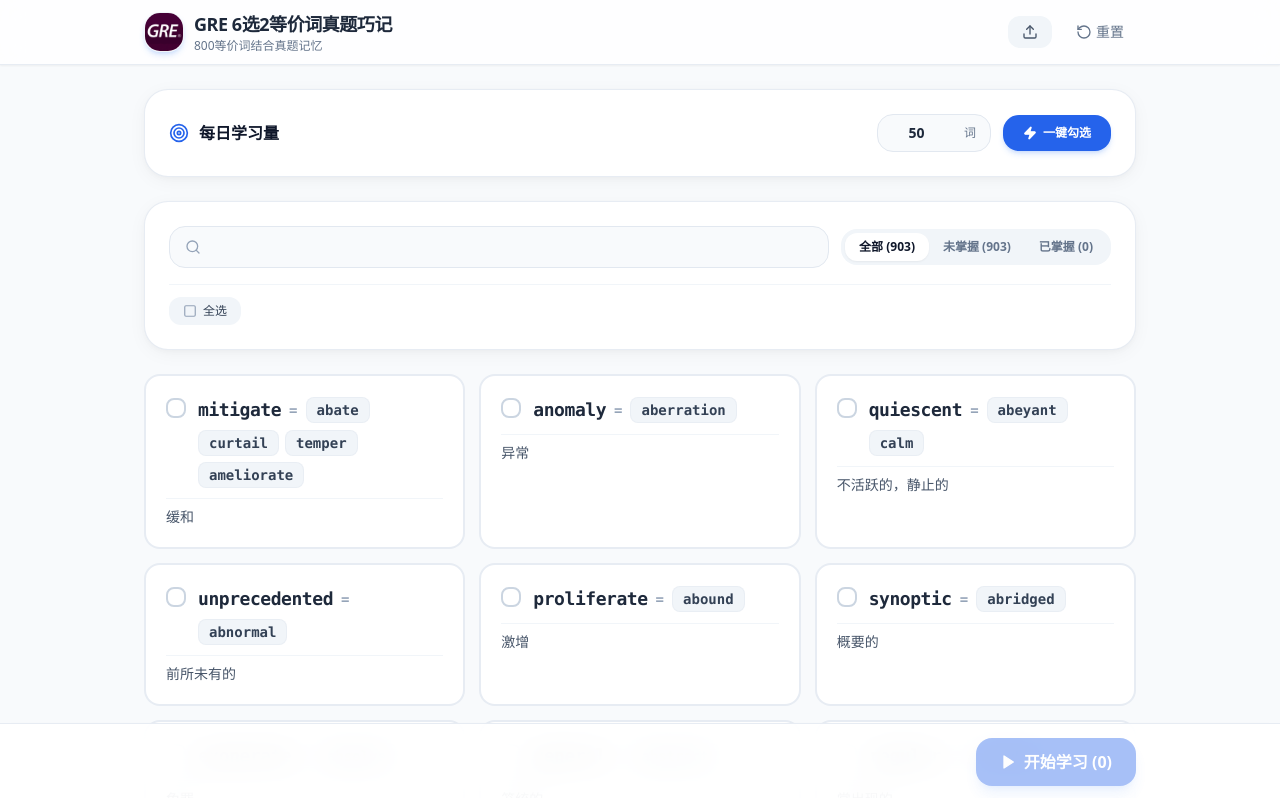
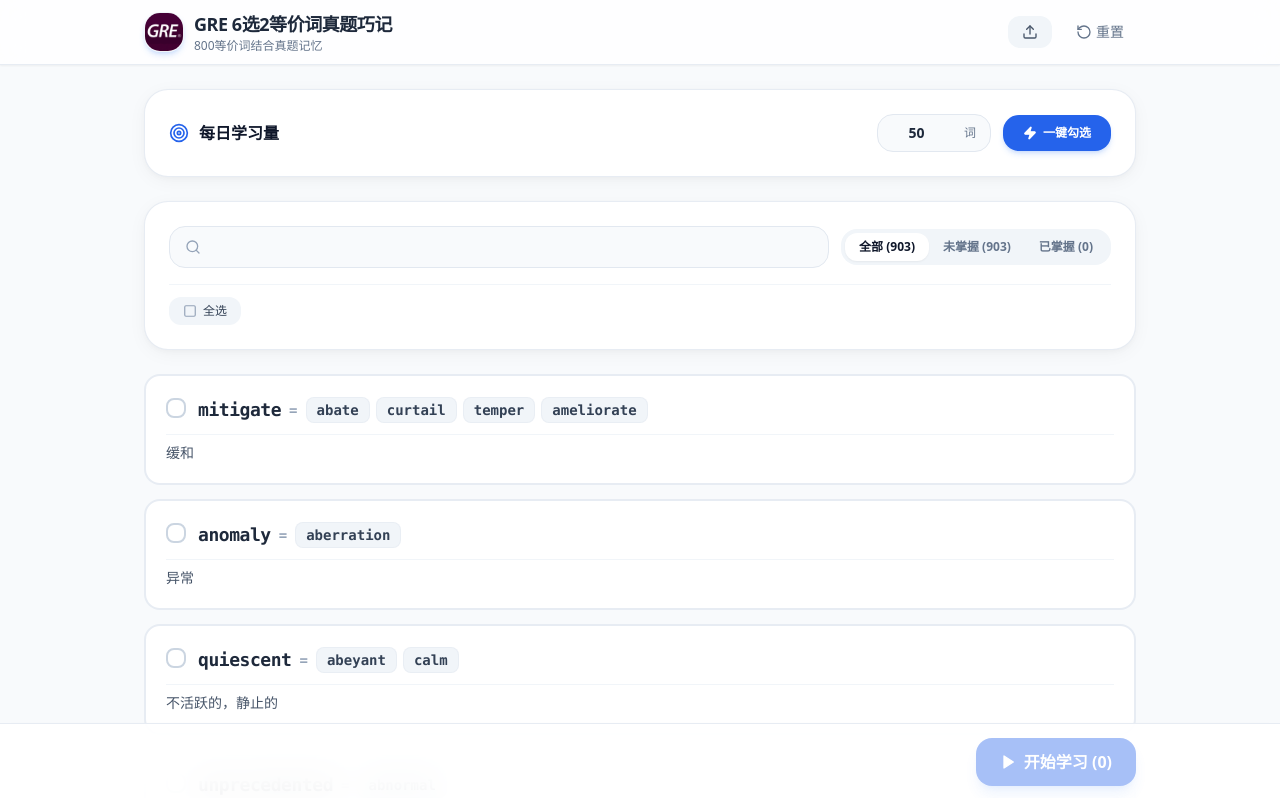
Before and after one commit to pickmiu/gre-select-two, a React (Vite) app: page / in a window 1280 px wide. Shown: the top 798 px of the page. Built offline with nearby package versions, Linux system fonts and the light colour scheme.

Commit message:
style: Change word list layout to 1 card per row (single column)

```diff
--- a/src/components/WordList/WordSelectionPage.tsx
+++ b/src/components/WordList/WordSelectionPage.tsx
@@ -195,9 +195,9 @@
         </div>
       </div>
 
-      {/* Word Grid - All matched words rendered at once */}
+      {/* Word List - 1 card per row */}
       {filteredWords.length > 0 ? (
-        <div className="grid grid-cols-1 sm:grid-cols-2 lg:grid-cols-3 gap-3.5">
+        <div className="grid grid-cols-1 gap-3.5">
           {filteredWords.map((entry) => (
             <WordItem
               key={entry.word}
```
